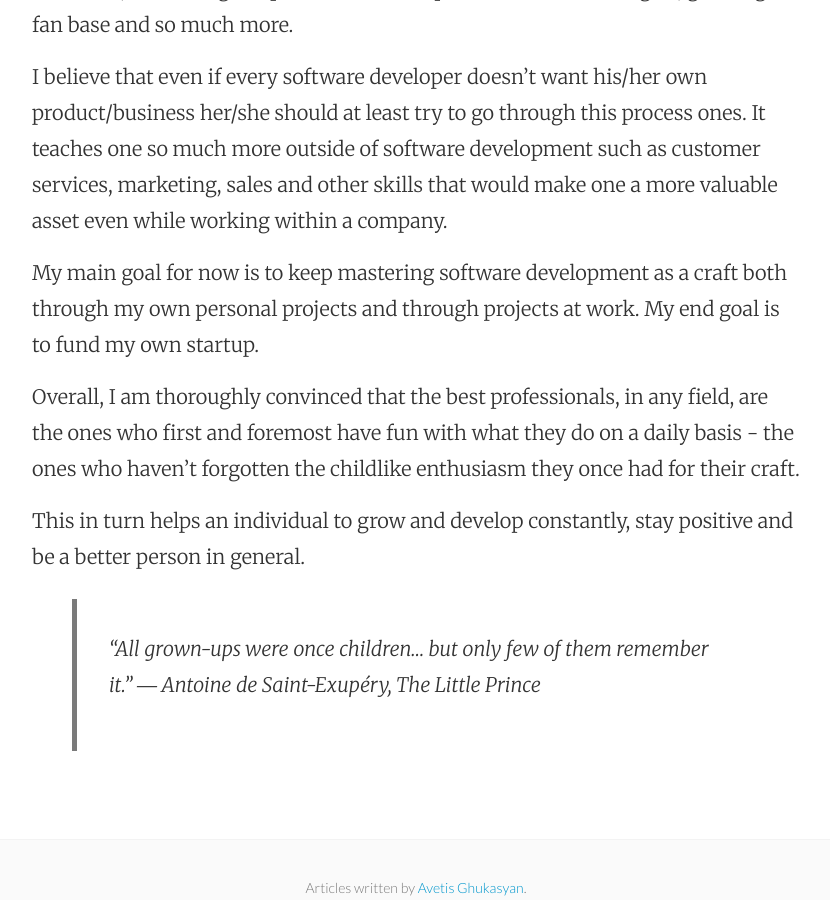
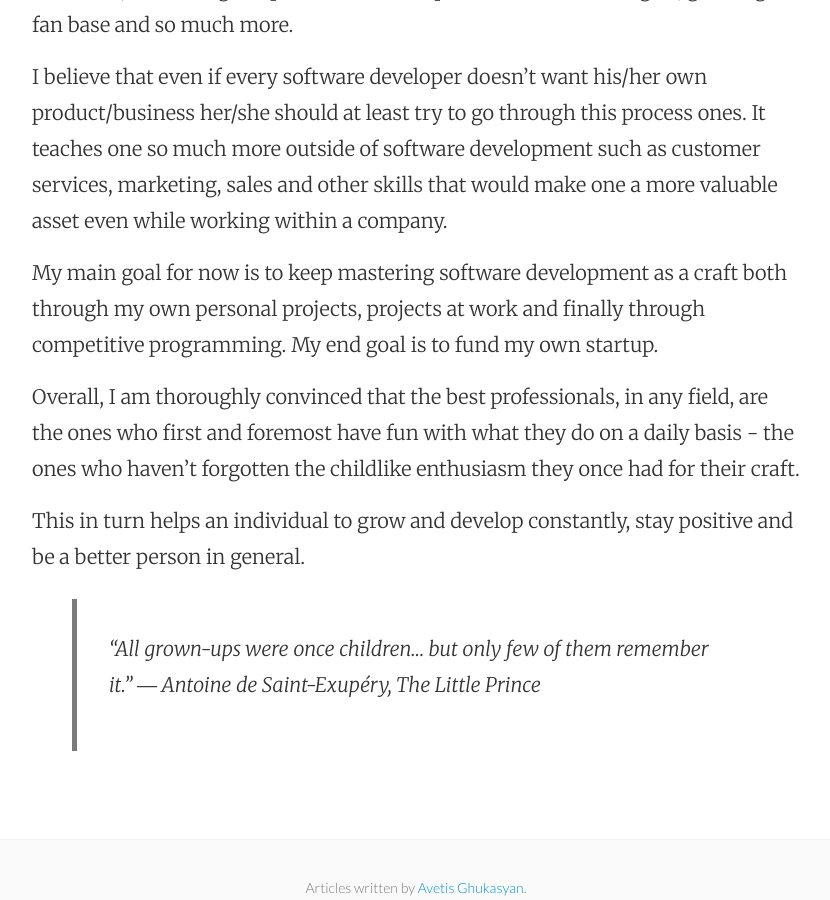
Before and after one commit to JungMinu/AvetisG.github.io, a Jekyll site: the page built from about.md, in a window 1280 px wide and 900 px high, scrolled down 1550 px. Shown: the whole window, without its empty margins (224-1054 px from the left). Built offline with Jekyll 4.4.1, drawn with Linux system fonts in a browser that asks for light colours; nearby versions of some CDN libraries; Markdown is read by kramdown in place of the engine named in the settings.

Commit message:
Update about.md

```diff
--- a/about.md
+++ b/about.md
@@ -26,7 +26,7 @@ I love researching a specific market and finding a need, I love iterating on sol
 
 I believe that even if every software developer doesn't want his/her own product/business her/she should at least try to go through this process ones. It teaches one so much more outside of software development such as customer services, marketing, sales and other skills that would make one a more valuable asset even while working within a company.
 
-My main goal for now is to keep mastering software development as a craft both through my own personal projects and through projects at work. My end goal is to fund my own startup.
+My main goal for now is to keep mastering software development as a craft both through my own personal projects, projects at work and finally through competitive programming. My end goal is to fund my own startup.
 
 Overall, I am thoroughly convinced that the best professionals, in any field, are the ones who first and foremost have fun with what they do on a daily basis - the ones who haven’t forgotten the childlike enthusiasm they once had for their craft.
 
```
